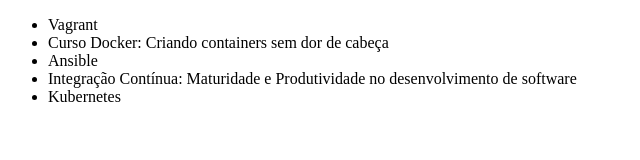
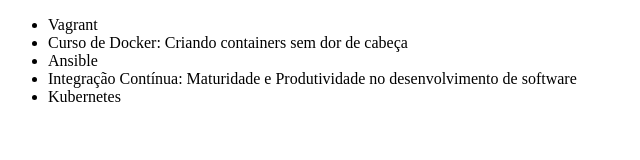
Before and after one commit to RickoLeex/alura-git, a plain HTML site: page index.html in a window 1280 px wide. Shown: the full height of the page, 0-640 px from the left. Drawn offline with Linux system fonts and the light colour scheme.

Commit message:
curso docker

```diff
--- a/index.html
+++ b/index.html
@@ -9,7 +9,7 @@
 <body>
     <ul>
         <li>Vagrant</li>
-        <li>Curso Docker: Criando containers sem dor de cabeça</li>
+        <li>Curso de Docker: Criando containers sem dor de cabeça</li>
         <li>Ansible</li>
         <li>Integração Contínua: Maturidade e Produtividade no desenvolvimento de software</li>
         <li>Kubernetes</li>
```
